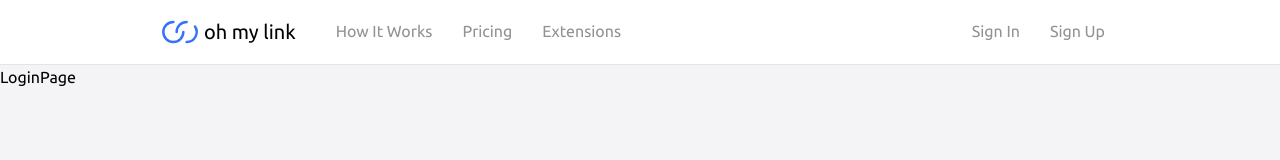
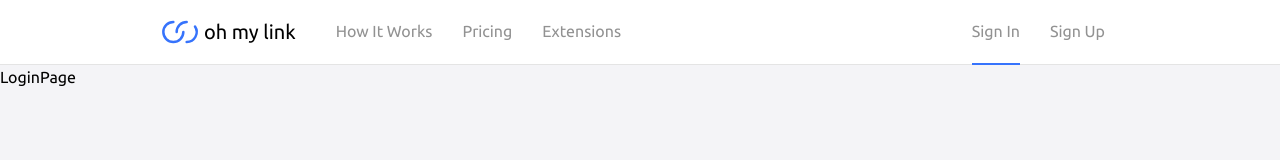
Before and after one commit to zwhy2024/next-ohmylink, a Next.js app: page /login in a window 1280 px wide. Shown: the top 160 px of the page. Built offline with nearby package versions, Linux system fonts and the light colour scheme.

Commit message:
fix:<Link /> not border-bottom for active status

```diff
--- a/app/(website)/login/page.tsx
+++ b/app/(website)/login/page.tsx
@@ -1,5 +1,9 @@
-export default function LoginPage() {
-  return (
-    <div>LoginPage</div>
-  )
+'use client'
+
+import { useState } from 'react'
+
+export default function Login() {
+  const [isSignUp, setIsSignUp] = useState(false)
+
+  return <div>LoginPage</div>
 }
--- a/components/layouts/header.tsx
+++ b/components/layouts/header.tsx
@@ -10,7 +10,7 @@ export const Header: React.FC = () => {
           <nav className="flex items-center max-md:hidden">
             <Link href="/how-it-works">How It Works</Link>
             <Link href="/pricing">Pricing</Link>
-            <Link href="extensions">Extensions</Link>
+            <Link href="/extensions">Extensions</Link>
           </nav>
         </div>
         <div className='flex items-center max-md:hidden'>
--- a/components/link.tsx
+++ b/components/link.tsx
@@ -13,14 +13,16 @@ export const Link: React.FC<PropsWithChildren<Props>> = ({
   children,
 }) => {
   const pathname = usePathname()
-  const isActive = pathname === href
+  const isActive = href === pathname
+  console.log(href === pathname);
+
   return (
     <a
       href={href}
       className={clsx(
-        'mx-[15px] py-[20px] box-border transition-all duration-200 border-b-2 border-b-transparent text-[#929292] text-base hover:border-b-[#3673fc] hover:text-[#1a1a1a]',
+        'mx-[15px] py-[20px] box-border transition-all duration-200 border-b-2 text-[#929292] text-base hover:border-b-[#3673fc] hover:text-[#1a1a1a]',
         className,
-        isActive && 'border-b-[#3673fc]'
+        isActive ? 'border-b-[#3673fc]' : 'border-b-transparent'
       )}
     >
       {children}
```
